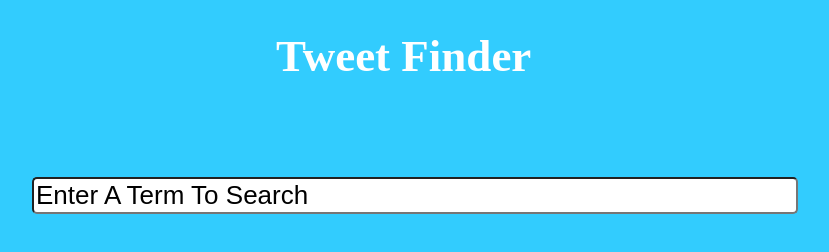
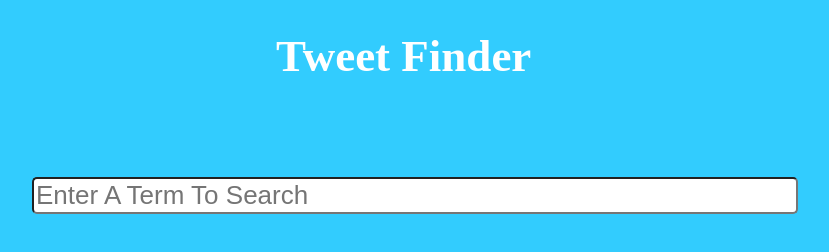
Before and after one commit to victormakcy/tweet-finder, a plain HTML site: page index.html in a window 1280 px wide. Shown: the top 252 px of the page, without its empty margins (232-1061 px from the left). Drawn offline with Linux system fonts and the light colour scheme.

Commit message:
added placeholder tag to index page

```diff
--- a/index.html
+++ b/index.html
@@ -19,7 +19,7 @@
 	</div>
 
 	<div id="mainArea">
-		<input id="input-keyword-area" type="text" name="keyword" onclick="makeBlank();" onkeypress="runScript(event);" value="Enter A Term To Search"><br>
+		<input id="input-keyword-area" type="text" name="keyword" onclick="makeBlank();" onkeypress="runScript(event);" placeholder="Enter A Term To Search">
 
 		<div id="tweets-area">
 
```
